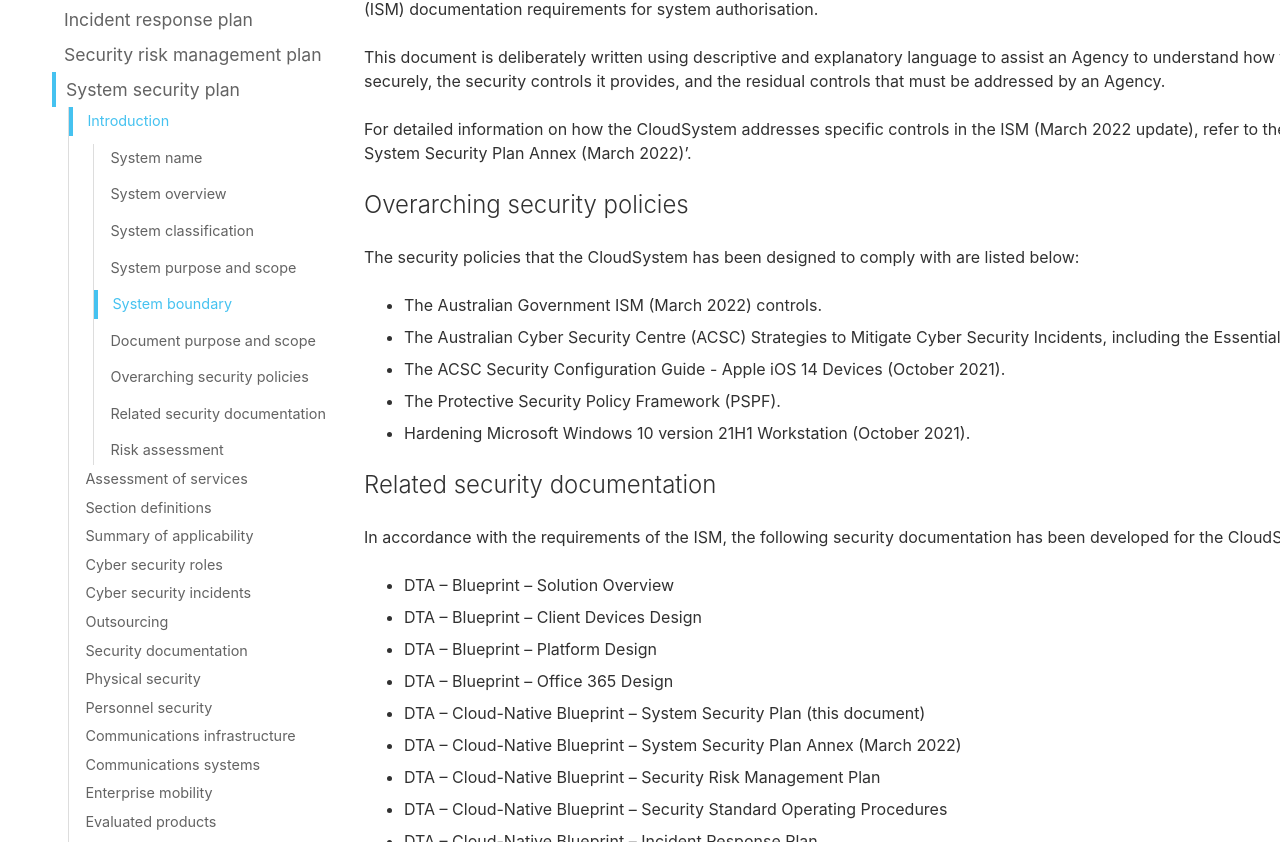
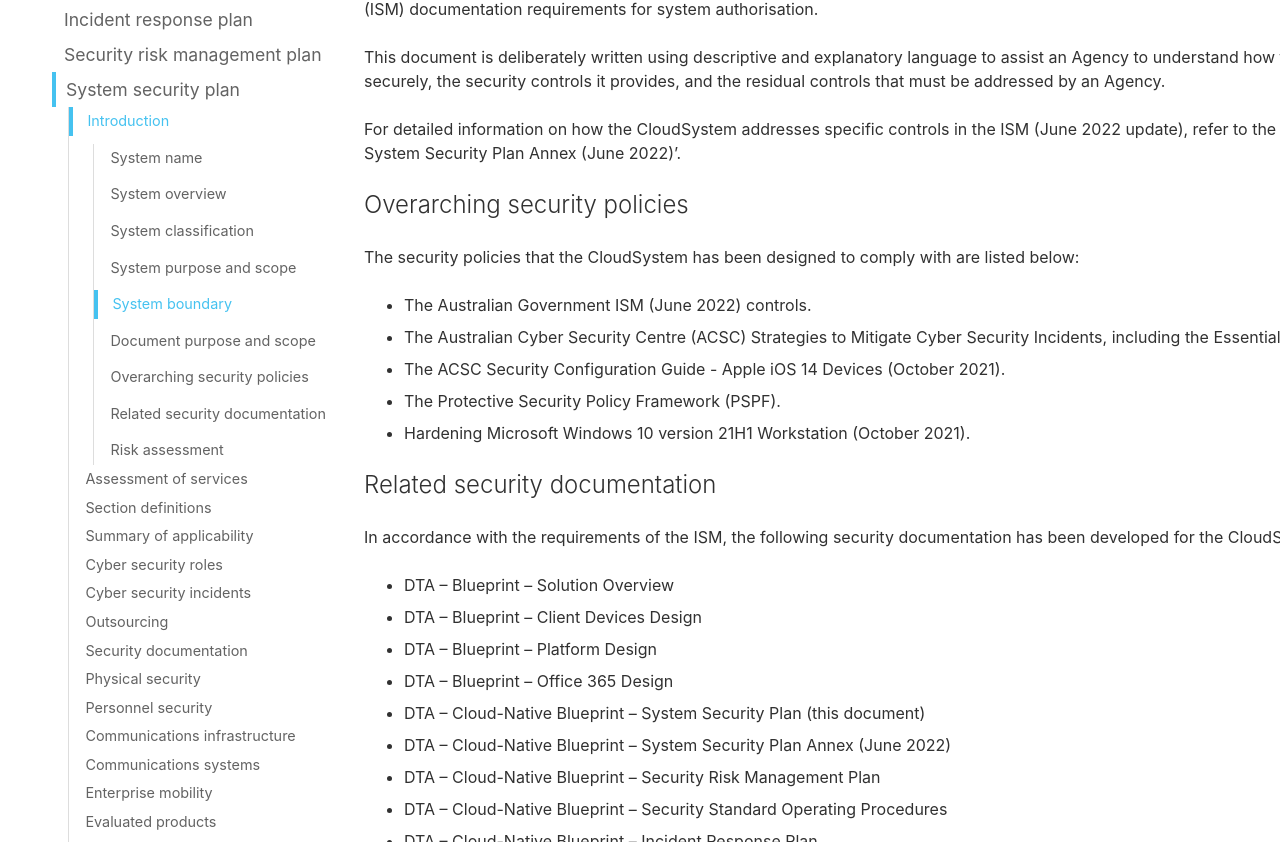
Before and after one commit to ASD-Blueprint/desktop.gov.au, a Jekyll site: the page built from blueprint/security/system-security-plan.md, in a window 1280 px wide and 1400 px high, scrolled down 2442 px. Shown: the part 141-983 px from the top of the window. Built offline with Jekyll 4.4.1, drawn with Linux system fonts in a browser that asks for light colours; comment, search, counter and statistics services are not loaded; some of the changed text lies outside the part shown.

Commit message:
June 2022 ISM Update
Updates to the SSPs and SSP Annexes based on the June 2022 ISM release.

```diff
--- a/blueprint/security/system-security-plan.md
+++ b/blueprint/security/system-security-plan.md
@@ -56,13 +56,13 @@
 
 This document is deliberately written using descriptive and explanatory language to assist an Agency to understand how the CloudSystem operates securely, the security controls it provides, and the residual controls that must be addressed by an Agency.
 
-For detailed information on how the CloudSystem addresses specific controls in the ISM (March 2022 update), refer to the ‘DTA - Cloud-Only Blueprint - System Security Plan Annex (March 2022)’.
+For detailed information on how the CloudSystem addresses specific controls in the ISM (June 2022 update), refer to the ‘DTA - Cloud-Only Blueprint - System Security Plan Annex (June 2022)’.
 
 ### Overarching security policies
 
 The security policies that the CloudSystem has been designed to comply with are listed below:
 
-* The Australian Government ISM (March 2022) controls.
+* The Australian Government ISM (June 2022) controls.
 * The Australian Cyber Security Centre (ACSC) Strategies to Mitigate Cyber Security Incidents, including the Essential Eight Maturity Model.
 * The ACSC Security Configuration Guide - Apple iOS 14 Devices (October 2021).
 * The Protective Security Policy Framework (PSPF).
@@ -77,7 +77,7 @@
 * DTA – Blueprint – Platform Design
 * DTA – Blueprint – Office 365 Design
 * DTA – Cloud-Native Blueprint – System Security Plan (this document)
-* DTA – Cloud-Native Blueprint – System Security Plan Annex (March 2022)
+* DTA – Cloud-Native Blueprint – System Security Plan Annex (June 2022)
 * DTA – Cloud-Native Blueprint – Security Risk Management Plan
 * DTA – Cloud-Native Blueprint – Security Standard Operating Procedures
 * DTA – Cloud-Native Blueprint – Incident Response Plan
```
Also changed, not shown: other parts of blueprint/security/system-security-plan.md (+3 -0 lines), blueprint/security/hybrid-system-security-plan.md (+6 -3 lines), 2 other files.
